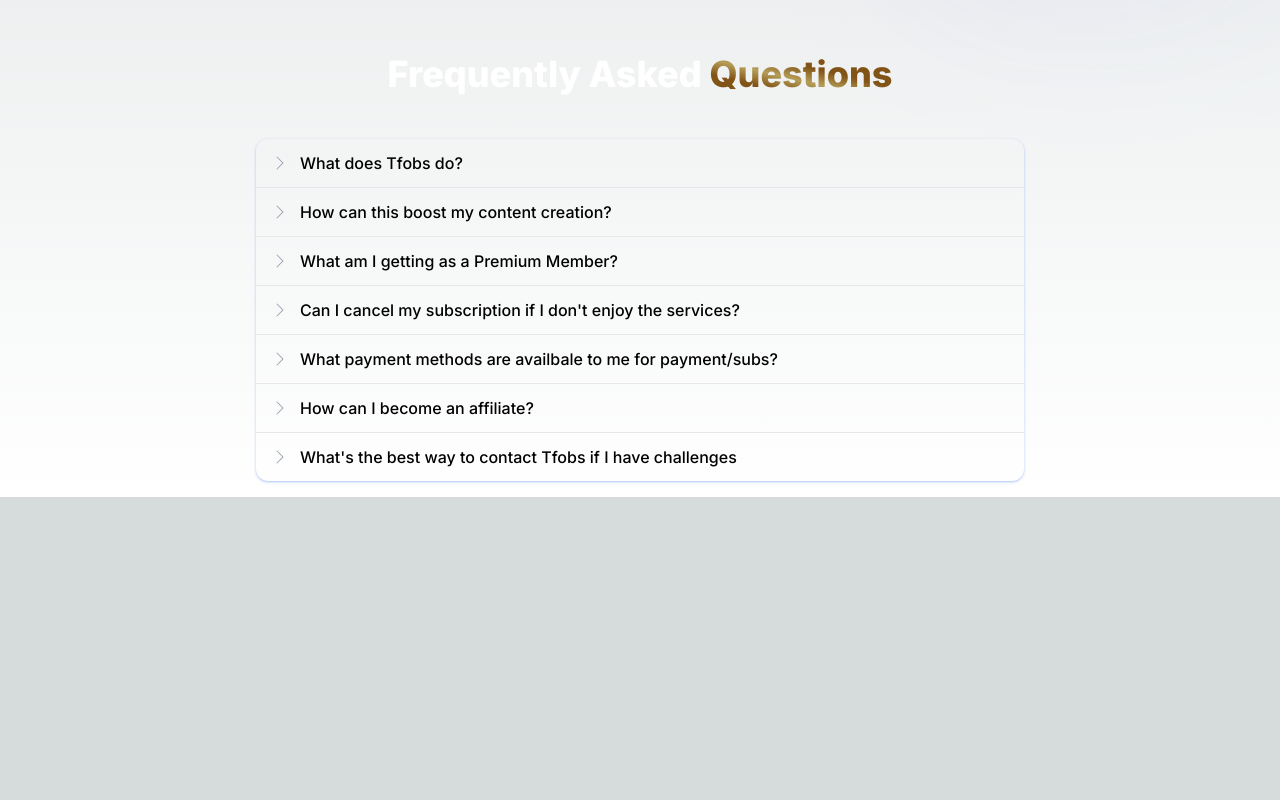
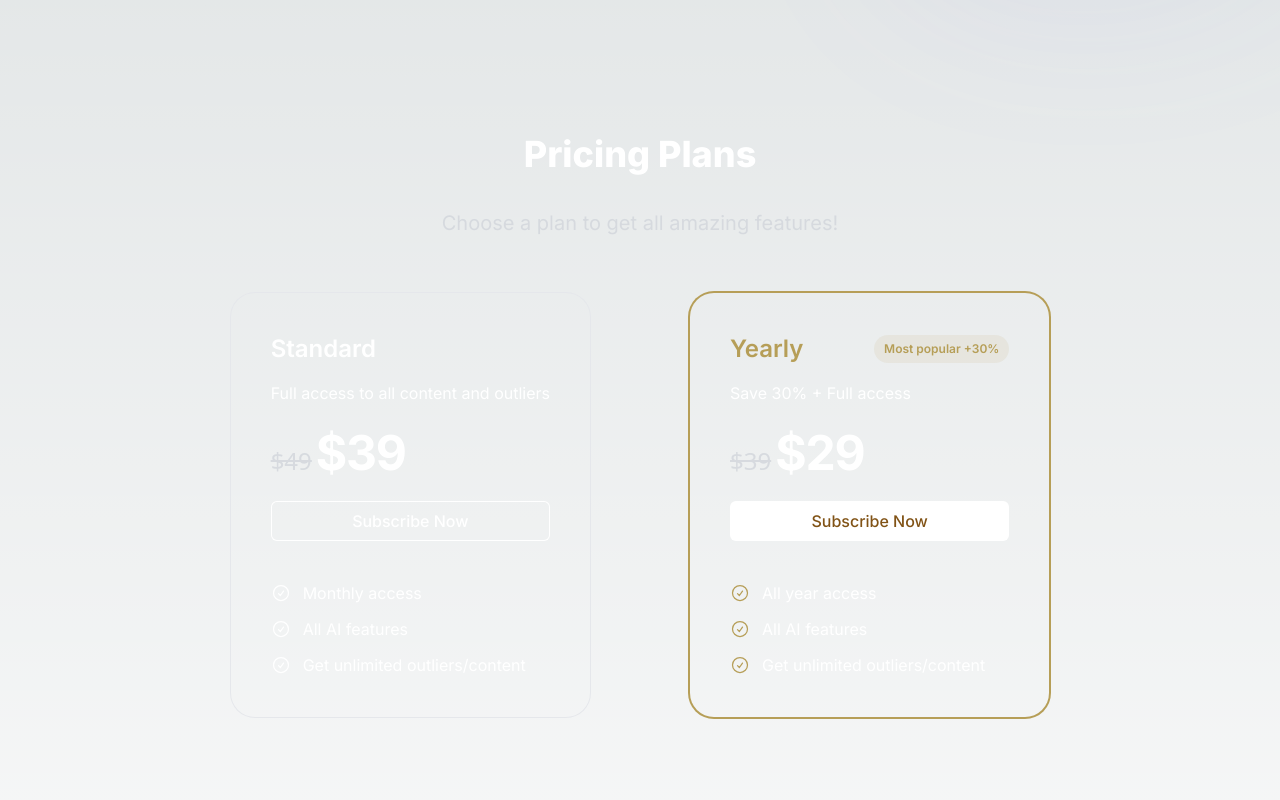
Before and after one commit to Fredobumma/TFobs, a Next.js app: page / in a window 1280 px wide. Shown: the part 700-1500 px from the top of the page. Before the commit the page ends 1197 px from the top, so only its background shows below. Built offline with nearby package versions, Linux system fonts and the light colour scheme.

Commit message:
--feat:: pricing section

```diff
--- a/app/layout.js
+++ b/app/layout.js
@@ -11,8 +11,8 @@ export const metadata = {
 
 export default function RootLayout({ children }) {
 	return (
-		<html lang="en">
-			<body className={`${inter.className} lg:!overflow-y-scroll`}>
+		<html lang="en" className="lg:overflow-y-scroll">
+			<body className={`${inter.className} max-w-[1440px] mx-auto`}>
 				<main className="min-h-dvh p-4">
 					<div className="gradient" />
 					<div className="gradient-2" />
--- a/app/page.js
+++ b/app/page.js
@@ -1,10 +1,12 @@
 import { Faq, Hero, NavBar } from "@/sections";
+import Pricing from "./../sections/pricing";
 
 export default function Home() {
 	return (
 		<>
 			<NavBar />
 			<Hero />
+			<Pricing />
 			<Faq />
 		</>
 	);
--- a/sections/index.js
+++ b/sections/index.js
@@ -1,3 +1,4 @@
+export { default as Faq } from "./faq";
 export { default as Hero } from "./hero";
-export { default as Faq } from "./faq";
 export { default as NavBar } from "./navBar";
+export { default as Pricing } from "./pricing";
--- /dev/null
+++ b/sections/pricing.jsx
@@ -0,0 +1,185 @@
+const Pricing = () => {
+	return (
+		<section class="mt-10 py-10">
+			<h2 className="text-4xl font-extrabold max-w-[400px] mx-auto leading-tight mt-20 sm:leading-snug text-white sm:max-w-[700px] text-center">
+				Pricing Plans
+			</h2>
+			<p className="mt-5 mb-[30px] text-lg text-gray-300 opacity-80 sm:text-xl max-w-3xl sm:mb-10 lg:mt-[30px] mx-auto text-center">
+				Choose a plan to get all amazing features!
+			</p>
+			<div
+				class="p-4 sm:px-10 flex justify-center items-center text-base h-100vh mx-auto"
+				id="pricing"
+			>
+				<div class="isolate text-white mx-auto grid max-w-md grid-cols-1 gap-10 lg:mx-0 lg:max-w-none lg:grid-cols-2 lg:gap-[100px]">
+					<div class="ring-1 ring-gray-200 rounded-3xl p-8 xl:p-10">
+						<div class="flex items-center justify-between gap-x-4">
+							<h3 id="tier-standard" class=" text-2xl font-semibold leading-8">
+								Standard
+							</h3>
+						</div>
+						<p class="mt-4 text-base leading-6">
+							Full access to all content and outliers
+						</p>
+						<p class="mt-6 flex items-baseline gap-x-1">
+							<span class="line-through text-2xl font-sans text-gray-300 opacity-80">
+								$49
+							</span>
+							<span class="text-5xl font-bold tracking-tight ">$39</span>
+						</p>
+						<a
+							href=""
+							aria-describedby="tier-standard"
+							class="ring-1 ring-inset ring-white hover:ring-white mt-6 block rounded-md py-2 px-3 text-center text-base font-medium leading-6 focus-visible:outline focus-visible:outline-2 focus-visible:outline-offset-2 focus-visible:outline-[#b69e57] hover:outline-[#b69e57] hover:outline-offset-2 hover:outline-2 hover:outline"
+							target="_blank"
+						>
+							Subscribe Now
+						</a>
+						<ul role="list" class="mt-8 space-y-3 text-sm leading-6 xl:mt-10">
+							<li class="flex gap-x-3 text-base">
+								<svg
+									xmlns="http://www.w3.org/2000/svg"
+									fill="none"
+									viewBox="0 0 24 24"
+									stroke-width="1.5"
+									stroke="currentColor"
+									aria-hidden="true"
+									class="h-6 w-5 flex-none"
+								>
+									<path
+										stroke-linecap="round"
+										stroke-linejoin="round"
+										d="M9 12.75L11.25 15 15 9.75M21 12a9 9 0 11-18 0 9 9 0 0118 0z"
+									></path>
+								</svg>
+								Monthly access
+							</li>
+							<li class="flex gap-x-3 text-base">
+								<svg
+									xmlns="http://www.w3.org/2000/svg"
+									fill="none"
+									viewBox="0 0 24 24"
+									stroke-width="1.5"
+									stroke="currentColor"
+									aria-hidden="true"
+									class="h-6 w-5 flex-none"
+								>
+									<path
+										stroke-linecap="round"
+										stroke-linejoin="round"
+										d="M9 12.75L11.25 15 15 9.75M21 12a9 9 0 11-18 0 9 9 0 0118 0z"
+									></path>
+								</svg>
+								All AI features
+							</li>
+							<li class="flex gap-x-3 text-base">
+								<svg
+									xmlns="http://www.w3.org/2000/svg"
+									fill="none"
+									viewBox="0 0 24 24"
+									stroke-width="1.5"
+									stroke="currentColor"
+									aria-hidden="true"
+									class="h-6 w-5 flex-none"
+								>
+									<path
+										stroke-linecap="round"
+										stroke-linejoin="round"
+										d="M9 12.75L11.25 15 15 9.75M21 12a9 9 0 11-18 0 9 9 0 0118 0z"
+									></path>
+								</svg>
+								Get unlimited outliers/content
+							</li>
+						</ul>
+					</div>
+					<div class="ring-2 ring-[#b69e57] rounded-3xl p-8 xl:p-10">
+						<div class="flex items-center justify-between gap-x-4">
+							<h3
+								id="tier-extended"
+								class="text-[#b69e57] text-2xl font-semibold leading-8"
+							>
+								Yearly
+							</h3>
+							<p class="rounded-full bg-[#b69e57]/10 px-2.5 py-1 text-center text-xs font-semibold leading-5 text-[#b69e57]">
+								Most popular +30%
+							</p>
+						</div>
+						<p class="mt-4 text-base leading-6">Save 30% + Full access</p>
+						<p class="mt-6 flex items-baseline gap-x-1">
+							<span class="line-through text-2xl font-sans text-gray-300 opacity-80">
+								$39
+							</span>
+							<span class="text-5xl font-bold tracking-tight ">$29</span>
+						</p>
+						<a
+							href=""
+							aria-describedby="tier-standard"
+							class="bg-white text-[#815316] mt-6 block rounded-md py-2 px-3 text-center text-base font-medium leading-6 focus-visible:outline focus-visible:outline-2 focus-visible:outline-offset-2 focus-visible:outline-[#b69e57] hover:outline-[#b69e57] hover:outline-offset-2 hover:outline-2 hover:outline"
+							target="_blank"
+						>
+							Subscribe Now
+						</a>
+						<ul role="list" class="mt-8 space-y-3 text-sm leading-6 xl:mt-10">
+							<li class="flex gap-x-3 text-base">
+								<svg
+									xmlns="http://www.w3.org/2000/svg"
+									fill="none"
+									viewBox="0 0 24 24"
+									stroke-width="1.5"
+									stroke="currentColor"
+									aria-hidden="true"
+									class="h-6 w-5 flex-none text-[#b69e57]"
+								>
+									<path
+										stroke-linecap="round"
+										stroke-linejoin="round"
+										d="M9 12.75L11.25 15 15 9.75M21 12a9 9 0 11-18 0 9 9 0 0118 0z"
+									></path>
+								</svg>
+								All year access
+							</li>
+							<li class="flex gap-x-3 text-base">
+								<svg
+									xmlns="http://www.w3.org/2000/svg"
+									fill="none"
+									viewBox="0 0 24 24"
+									stroke-width="1.5"
+									stroke="currentColor"
+									aria-hidden="true"
+									class="h-6 w-5 flex-none text-[#b69e57]"
+								>
+									<path
+										stroke-linecap="round"
+										stroke-linejoin="round"
+										d="M9 12.75L11.25 15 15 9.75M21 12a9 9 0 11-18 0 9 9 0 0118 0z"
+									></path>
+								</svg>
+								All AI features
+							</li>
+							<li class="flex gap-x-3 text-base">
+								<svg
+									xmlns="http://www.w3.org/2000/svg"
+									fill="none"
+									viewBox="0 0 24 24"
+									stroke-width="1.5"
+									stroke="currentColor"
+									aria-hidden="true"
+									class="h-6 w-5 flex-none text-[#b69e57]"
+								>
+									<path
+										stroke-linecap="round"
+										stroke-linejoin="round"
+										d="M9 12.75L11.25 15 15 9.75M21 12a9 9 0 11-18 0 9 9 0 0118 0z"
+									></path>
+								</svg>
+								Get unlimited outliers/content
+							</li>
+						</ul>
+					</div>
+				</div>
+			</div>
+		</section>
+	);
+};
+
+export default Pricing;
```
